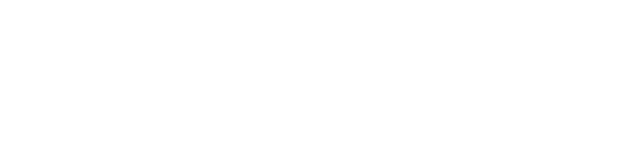
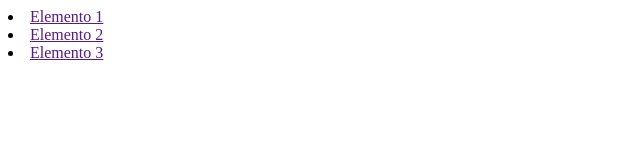
Before and after one commit to JavierSnzMrt/pruebaGIT, a plain HTML site: page index.html in a window 1280 px wide. Shown: the whole page, without its empty margins (0-640 px from the left). Drawn offline with Linux system fonts and the light colour scheme.

Commit message:
Nuevas líneas

```diff
--- a/index.html
+++ b/index.html
@@ -7,5 +7,8 @@
 </head>
 <body>
 
+                <li><a href="">Elemento 1</a></li>
+                <li><a href="">Elemento 2</a></li>
+                <li><a href="">Elemento 3</a></li>
 </body>
 </html>
```
